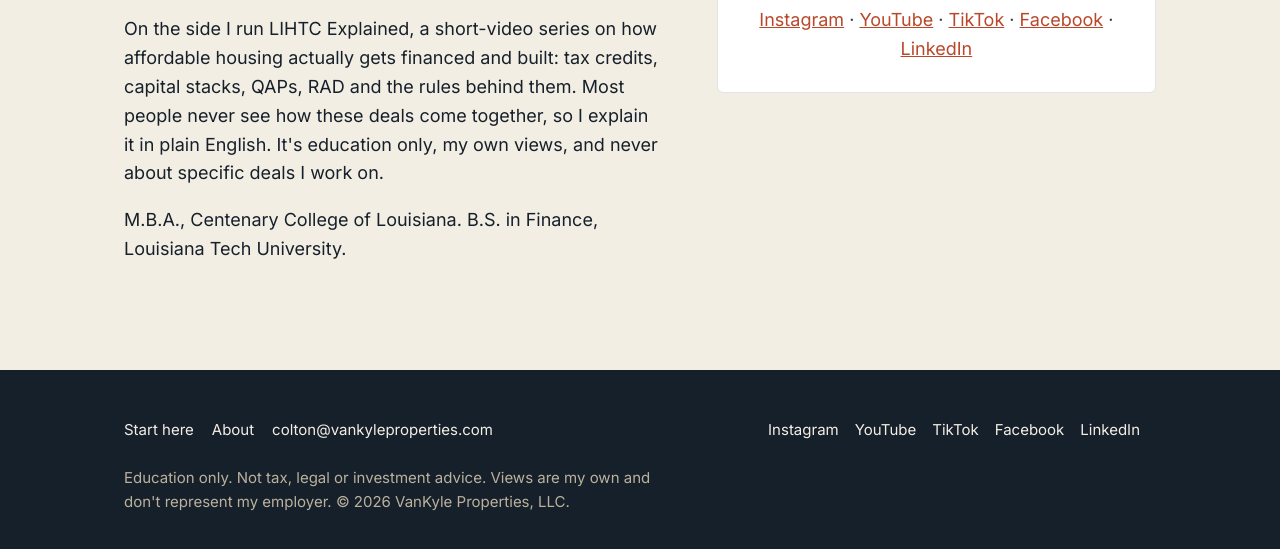
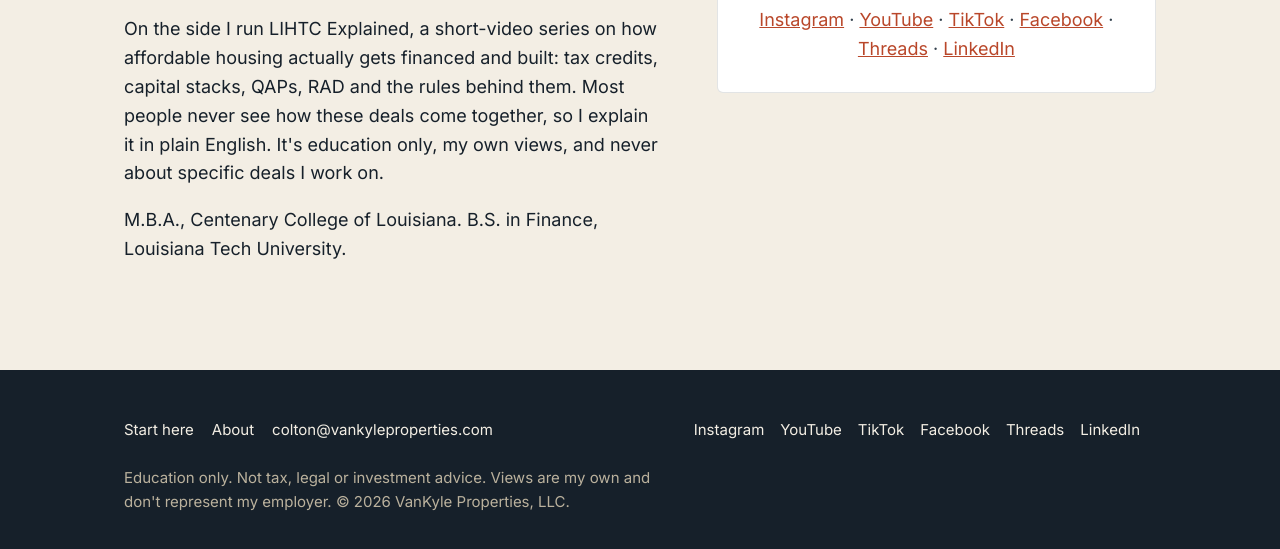
Before and after one commit to coltonkyle-cmd/vankyle-site, a plain HTML site: page about.html in a window 1280 px wide. Shown: the part 813-1362 px from the top of the page. Drawn offline with Linux system fonts and the light colour scheme.

Commit message:
Add Threads link site-wide

```diff
--- a/about.html
+++ b/about.html
@@ -34,14 +34,14 @@
     <img src="assets/vk.svg" alt="VanKyle Properties logo" style="width:220px;margin:0 auto 18px;border-radius:6px">
     <h3>Get in touch</h3>
     <p style="margin-bottom:16px"><a href="mailto:colton@vankyleproperties.com">colton@vankyleproperties.com</a></p>
-    <p><a href="https://www.instagram.com/vankyle_properties/">Instagram</a> &middot; <a href="https://www.youtube.com/@vankyle_properties">YouTube</a> &middot; <a href="https://www.tiktok.com/@vankyle_properties">TikTok</a> &middot; <a href="https://www.facebook.com/VanKyleProp">Facebook</a> &middot; <a href="https://www.linkedin.com/in/colton-kyle-mba-03282821/">LinkedIn</a></p>
+    <p><a href="https://www.instagram.com/vankyle_properties/">Instagram</a> &middot; <a href="https://www.youtube.com/@vankyle_properties">YouTube</a> &middot; <a href="https://www.tiktok.com/@vankyle_properties">TikTok</a> &middot; <a href="https://www.facebook.com/VanKyleProp">Facebook</a> &middot; <a href="https://www.threads.com/@vankyle_properties">Threads</a> &middot; <a href="https://www.linkedin.com/in/colton-kyle-mba-03282821/">LinkedIn</a></p>
   </div>
 </div></section>
 </main>
 
 <footer class="site-footer"><div class="wrap">
   <div><a href="start-here.html">Start here</a><a href="about.html">About</a><a href="mailto:colton@vankyleproperties.com">colton@vankyleproperties.com</a></div>
-  <div class="social"><a href="https://www.instagram.com/vankyle_properties/">Instagram</a><a href="https://www.youtube.com/@vankyle_properties">YouTube</a><a href="https://www.tiktok.com/@vankyle_properties">TikTok</a><a href="https://www.facebook.com/VanKyleProp">Facebook</a><a href="https://www.linkedin.com/in/colton-kyle-mba-03282821/">LinkedIn</a></div>
+  <div class="social"><a href="https://www.instagram.com/vankyle_properties/">Instagram</a><a href="https://www.youtube.com/@vankyle_properties">YouTube</a><a href="https://www.tiktok.com/@vankyle_properties">TikTok</a><a href="https://www.facebook.com/VanKyleProp">Facebook</a><a href="https://www.threads.com/@vankyle_properties">Threads</a><a href="https://www.linkedin.com/in/colton-kyle-mba-03282821/">LinkedIn</a></div>
   <p class="disclaimer">Education only. Not tax, legal or investment advice. Views are my own and don't represent my employer. &copy; 2026 VanKyle Properties, LLC.</p>
 </div></footer>
 </body>
```
Also changed, not shown: index.html (+2 -1 lines), start-here.html (+1 -1 lines).
